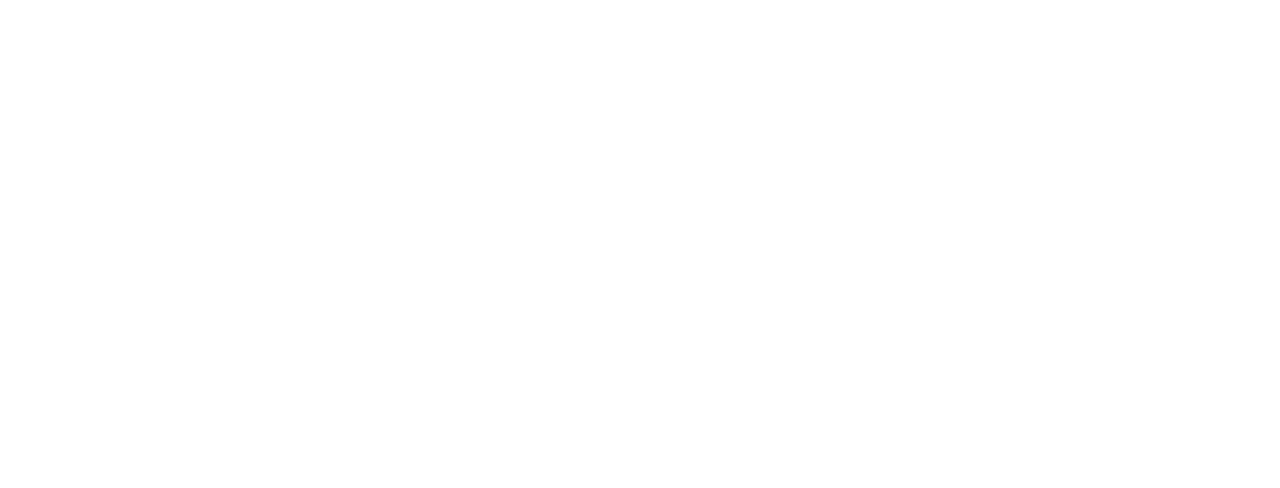
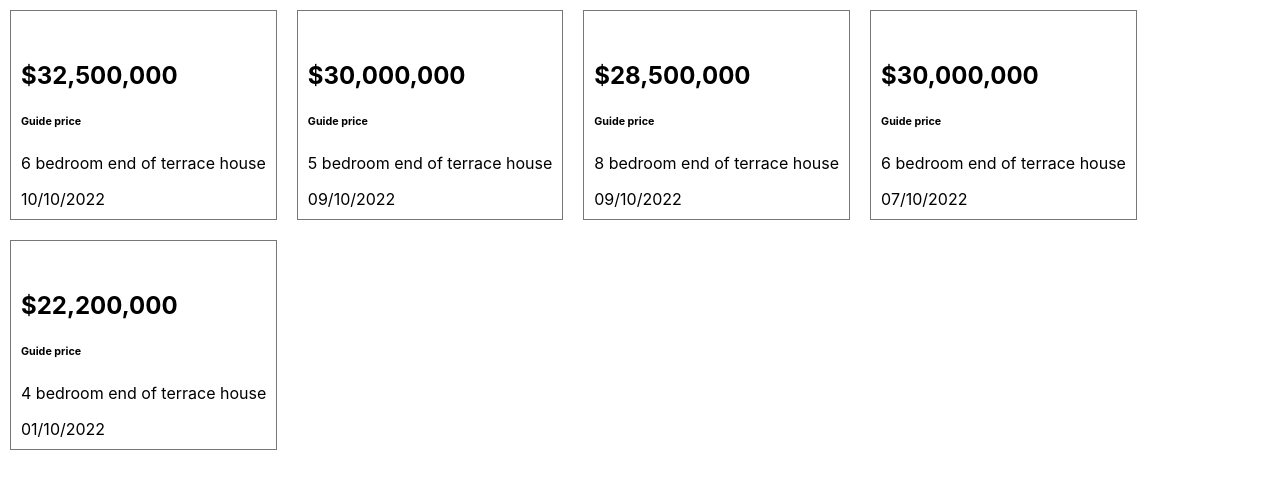
Before and after one commit to vladi2909/react-rs, a React (Create React App) app in the folder project/: page / in a window 1280 px wide. Shown: the top 488 px of the page. Built offline with nearby package versions, Linux system fonts and the light colour scheme.

Commit message:
feat: add Card

```diff
--- a/project/src/App.js
+++ b/project/src/App.js
@@ -1,13 +1,31 @@
+import React from 'react';
 import './App.css';
+import cardsData from './cardsData';
+import Card from './components/Card/Card';
 
-function App() {
+class App extends React.Component {
+  constructor() {
+    super();
+
+    this.state = {
+      cards: cardsData
+    }
+  }
+
+  render() {
+    const cardItem = this.state.cards.map(card => <Card key={card.id} card={card} />)
     return (
       <div className="App">
         <header className="App-header">
 
         </header>
+        <main>
+          {cardItem}
+        </main>
+        <footer></footer>
       </div>
     );
   }
+}
 
 export default App;
--- /dev/null
+++ b/project/src/cardsData.js
@@ -0,0 +1,39 @@
+const cardsData = [
+  {
+    id: '1',
+    title: 'Guide price',
+    content: '6 bedroom end of terrace house',
+    price: '$32,500,000',
+    date: '10/10/2022'
+  },
+  {
+    id: '2',
+    title: 'Guide price',
+    content: '5 bedroom end of terrace house',
+    price: '$30,000,000',
+    date: '09/10/2022'
+  },
+  {
+    id: '3',
+    title: 'Guide price',
+    content: '8 bedroom end of terrace house',
+    price: '$28,500,000',
+    date: '09/10/2022'
+  },
+  {
+    id: '4',
+    title: 'Guide price',
+    content: '6 bedroom end of terrace house',
+    price: '$30,000,000',
+    date: '07/10/2022'
+  },
+  {
+    id: '5',
+    title: 'Guide price',
+    content: '4 bedroom end of terrace house',
+    price: '$22,200,000',
+    date: '01/10/2022'
+  },
+];
+
+export default cardsData;
--- /dev/null
+++ b/project/src/components/Card/Card.css
@@ -0,0 +1,6 @@
+.card {
+  margin: 10px;
+  padding: 10px;
+  display: inline-block;
+  border: 1px solid #777;
+}
--- /dev/null
+++ b/project/src/components/Card/Card.jsx
@@ -0,0 +1,19 @@
+import React from 'react';
+import './Card.css';
+
+class Card extends React.Component {
+  render() {
+    console.log(this.props);
+    return (
+      <div className='card'>
+        <img src="" alt="" />
+        <h2>{this.props.card.price}</h2>
+        <h6>{this.props.card.title}</h6>
+        <p>{this.props.card.content}</p>
+        <span>{this.props.card.date}</span>
+      </div>
+    );
+  }
+}
+
+export default Card;
--- a/project/src/index.js
+++ b/project/src/index.js
@@ -6,9 +6,7 @@
 
 const root = ReactDOM.createRoot(document.getElementById('root'));
 root.render(
-  <React.StrictMode>
-    <App />
-  </React.StrictMode>
+  <App />
 );
 
 // If you want to start measuring performance in your app, pass a function
```
Lines whose indentation alone changed are shown as unchanged.
